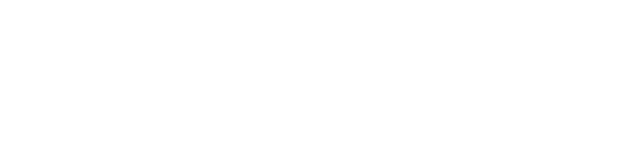
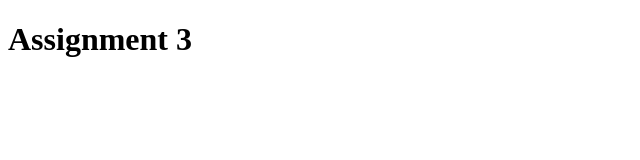
Before and after one commit to aufaf29/nextdev-assignment, a plain HTML site: page assignment03/index.html in a window 1280 px wide. Shown: the whole page, without its empty margins (0-640 px from the left). Drawn offline with Linux system fonts and the light colour scheme.

Commit message:
test github token

```diff
--- a/assignment03/index.html
+++ b/assignment03/index.html
@@ -8,5 +8,7 @@
 </head>
 <body>
 
+    <h1 class="title">Assignment 3</h1>
+
 </body>
 </html>
```
